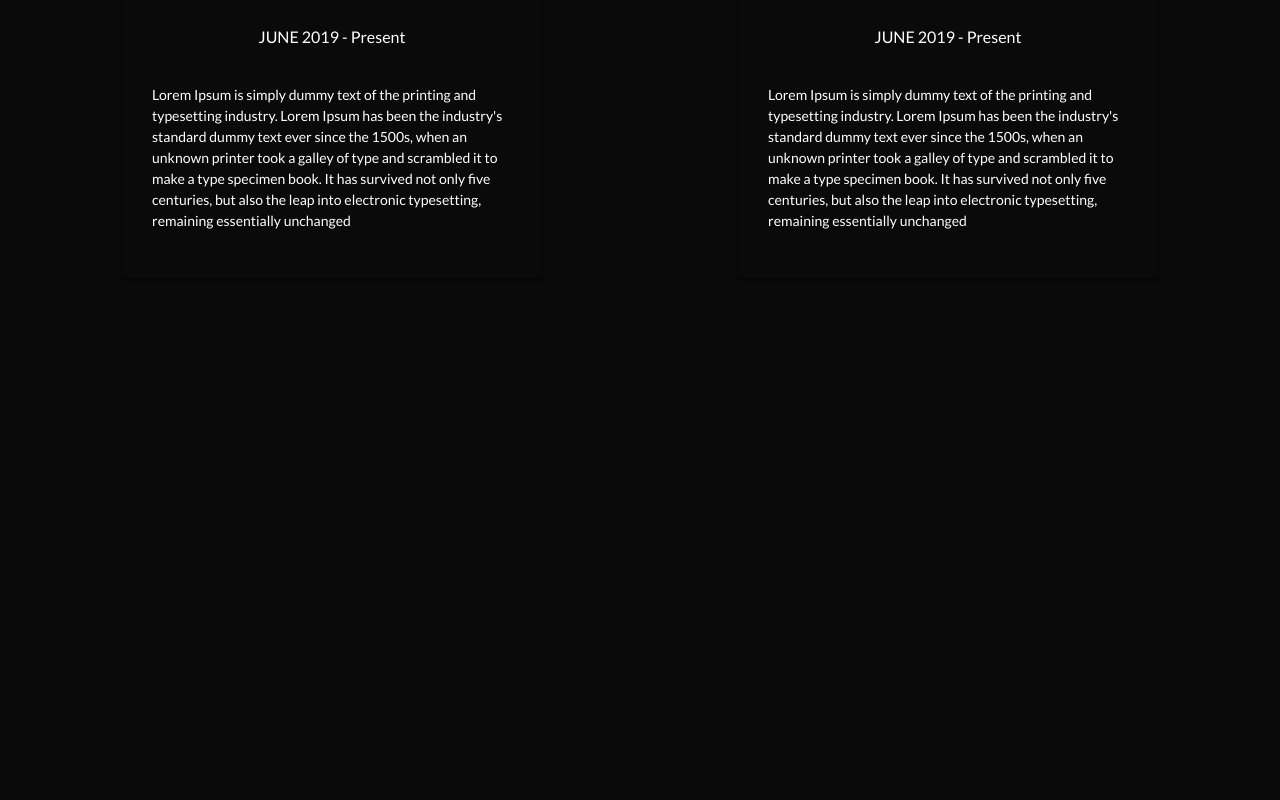
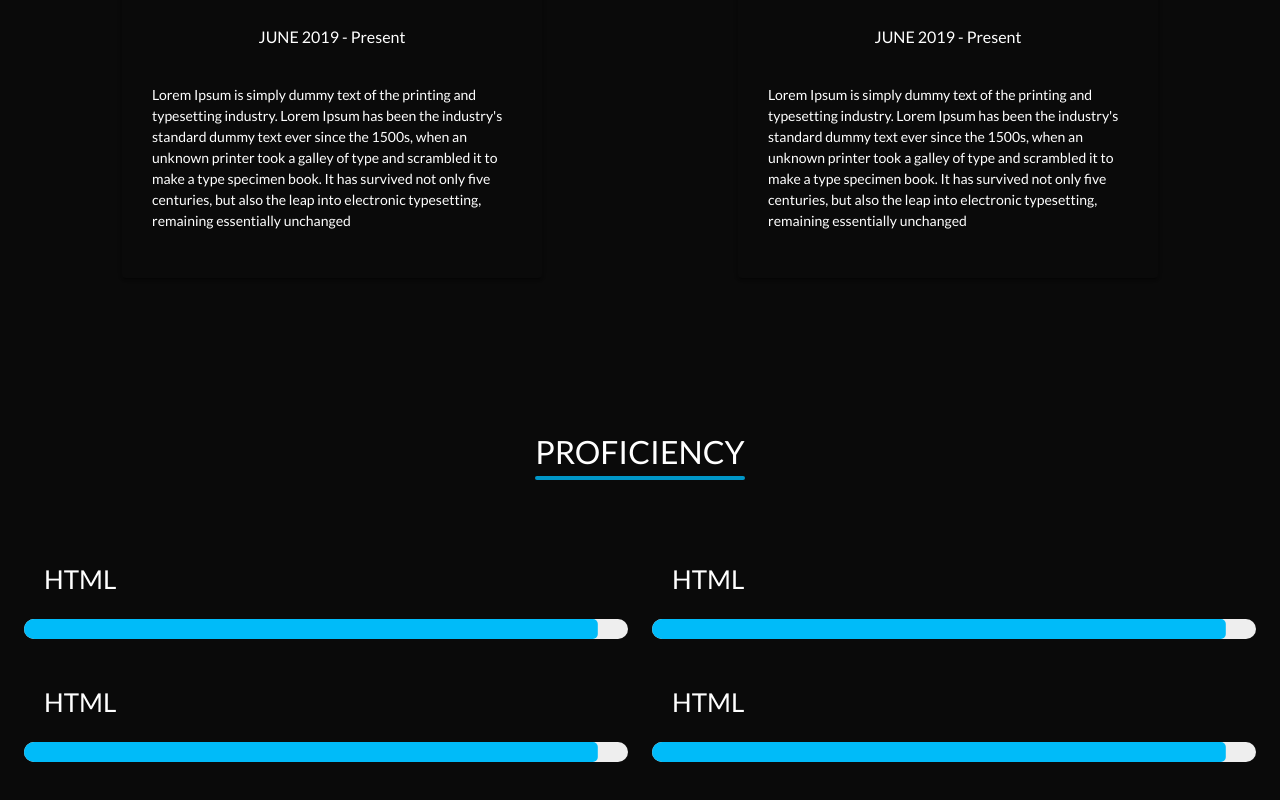
Before and after one commit to Hamza91able/Hamza-Portfolio, a React (Create React App) app: page / in a window 1280 px wide. Shown: the part 2752-3552 px from the top of the page. Before the commit the page ends 3180 px from the top, so only its background shows below. Built offline with nearby package versions, Linux system fonts and the light colour scheme.

Commit message:
Added Proficiency

```diff
--- /dev/null
+++ b/src/Components/CustomisedProgress.js
@@ -0,0 +1,34 @@
+import React from 'react';
+import { makeStyles, withStyles } from '@material-ui/core/styles';
+import LinearProgress from '@material-ui/core/LinearProgress';
+
+const BorderLinearProgress = withStyles((theme) => ({
+    root: {
+        height: 20,
+        borderRadius: 15,
+    },
+    colorPrimary: {
+        backgroundColor: theme.palette.grey[theme.palette.type === 'light' ? 200 : 700],
+    },
+    bar: {
+        borderRadius: 5,
+        backgroundColor: '#00BBF9',
+    },
+}))(LinearProgress);
+
+const useStyles = makeStyles({
+    root: {
+        flexGrow: 1,
+    },
+});
+
+export default function CustomizedProgress(props) {
+    const { level } = props;
+    const classes = useStyles();
+
+    return (
+        <div className={classes.root}>
+            <BorderLinearProgress variant="determinate" value={level} />
+        </div>
+    );
+}
--- a/src/Screens/Home.js
+++ b/src/Screens/Home.js
@@ -8,6 +8,7 @@ import ScrollDownImage from '../Assets/Images/Group 32.png';
 import Skills from './Skills';
 import Education from './Education';
 import Experience from './Experience';
+import Proficiency from './Proficiency';
 
 const styles = theme => ({
     hideImageMobile: {
@@ -141,6 +142,8 @@ class Home extends Component {
                 <div style={{ height: 130 }} />
                 <Experience />
                 <div style={{ height: 130 }} />
+                <Proficiency />
+                <div style={{ height: 130 }} />
             </div>
         )
     }
--- /dev/null
+++ b/src/Screens/Proficiency.js
@@ -0,0 +1,89 @@
+import React, { Component } from 'react';
+import { withStyles } from "@material-ui/core/styles";
+import { Container, Grid, Paper, Typography } from '@material-ui/core';
+import CustomizedProgress from '../Components/CustomisedProgress';
+
+const styles = theme => ({
+    mainHeading: {
+        fontSize: 32,
+    },
+    displayCenter: {
+        display: "flex",
+        justifyContent: "center",
+        width: "100%",
+        alignItems: "center",
+    },
+    underlineStyle: {
+        background: "#0096C7",
+        height: "4px",
+        borderRadius: 30,
+    },
+    skill: {
+        fontSize: 26,
+        color: "white",
+        padding: 20,
+    }
+});
+
+const proficiencies = [
+    {
+        name: "HTML",
+        level: 95,
+    },
+    {
+        name: "HTML",
+        level: 95,
+    },
+    {
+        name: "HTML",
+        level: 95,
+    },
+    {
+        name: "HTML",
+        level: 95,
+    },
+]
+
+class Proficiency extends Component {
+
+    render() {
+        const { classes } = this.props;
+        const {
+            mainHeading,
+            displayCenter,
+            underlineStyle,
+            skill,
+        } = classes;
+
+        return (
+            <>
+                <div className={displayCenter}>
+                    <Typography className={mainHeading}>
+                        PROFICIENCY
+                        <div className={underlineStyle}>
+
+                        </div>
+                    </Typography>
+                </div>
+                <Container maxWidth="lg" style={{ marginTop: 60 }}>
+                    <Grid container spacing={3}>
+                        {
+                            proficiencies.map((proficiency, index) => {
+                                return (
+                                    <Grid item xs={12} md={6} key={index}>
+                                        <Typography className={skill}>
+                                            {proficiency.name}
+                                        </Typography>
+                                        <CustomizedProgress level={proficiency.level} />
+                                    </Grid>
+                                )
+                            })
+                        }
+                    </Grid>
+                </Container>
+            </>
+        );
+    }
+}
+
+export default withStyles(styles)(Proficiency);
```
